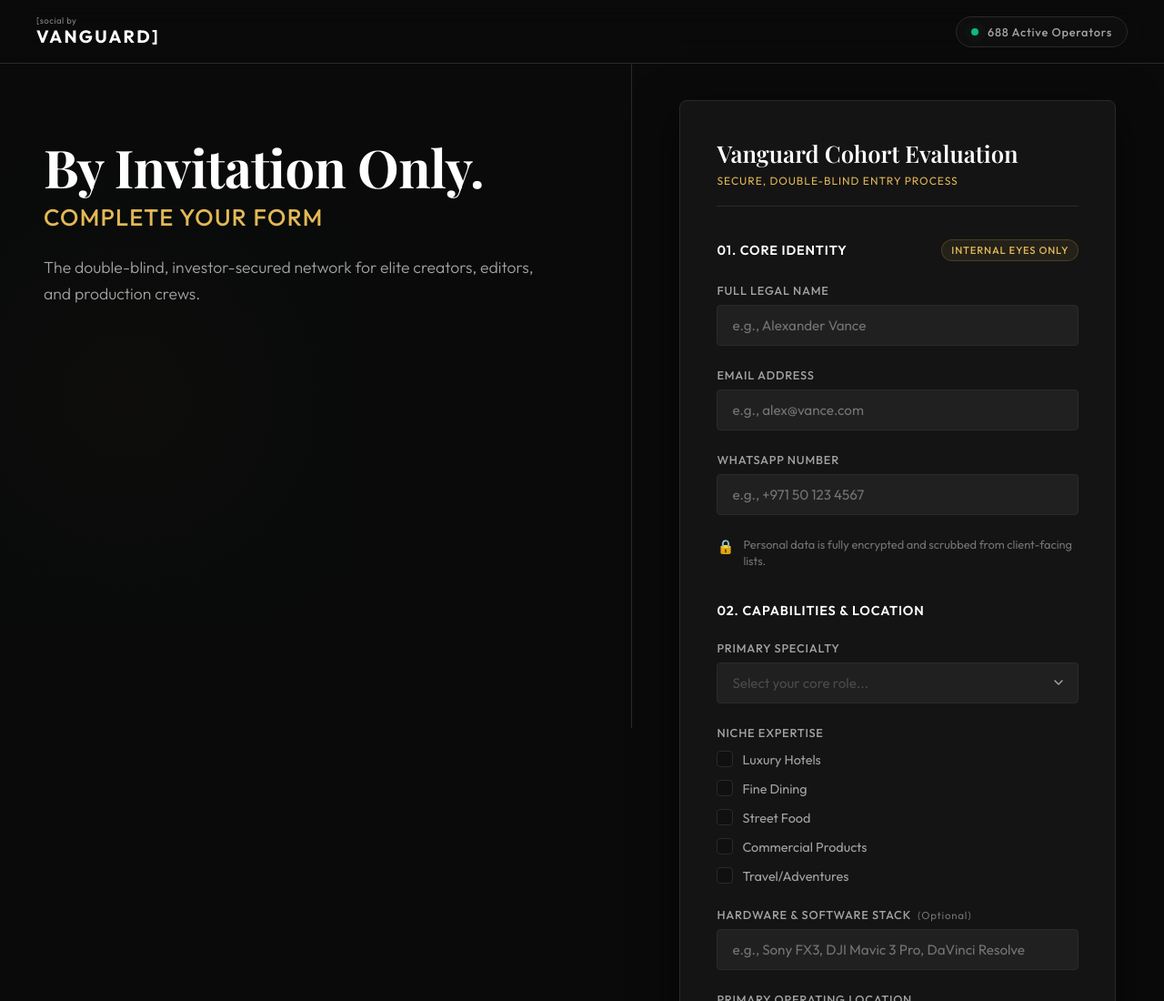
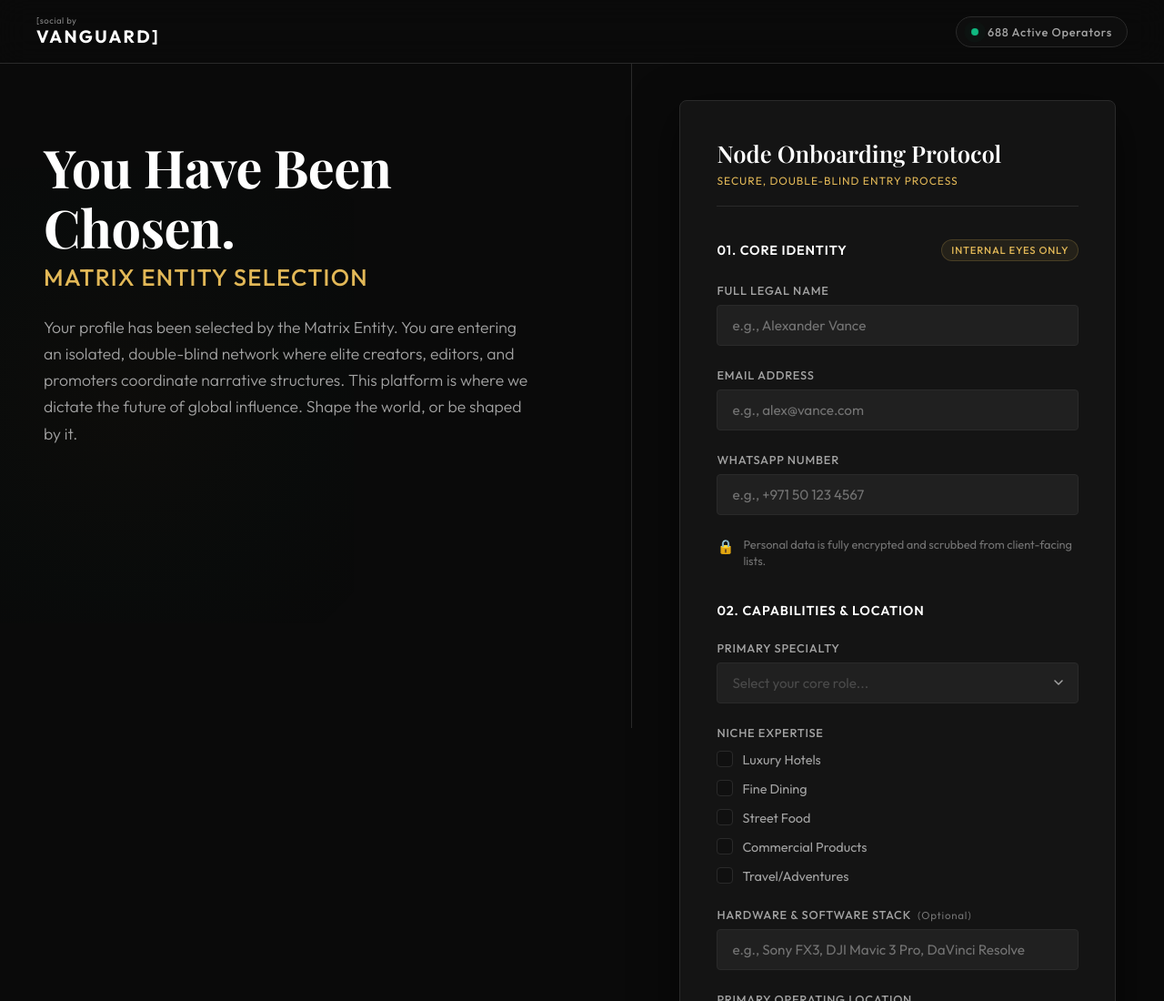
Before and after one commit to tysonsingh19929/vangaurd, a website: page public/index.html in a window 1280 px wide. Shown: the top 1100 px of the page at 91% size. Drawn offline with nearby package versions, Linux system fonts and the light colour scheme; a web font is replaced by a local one.

Commit message:
Update page copy with Matrix Entity Selection theme to elevate cognitive selection narrative

```diff
--- a/public/index.html
+++ b/public/index.html
@@ -58,10 +58,10 @@
     <section class="info-pane">
       <div class="glow-bg"></div>
       <div class="info-content">
-        <h1 class="hero-headline">By Invitation Only.</h1>
-        <h2 class="hero-subtitle-form">Complete Your Form</h2>
+        <h1 class="hero-headline">You Have Been Chosen.</h1>
+        <h2 class="hero-subtitle-form">MATRIX ENTITY SELECTION</h2>
         <p class="hero-subhead">
-          The double-blind, investor-secured network for elite creators, editors, and production crews.
+          Your profile has been selected by the Matrix Entity. You are entering an isolated, double-blind network where elite creators, editors, and promoters coordinate narrative structures. This platform is where we dictate the future of global influence. Shape the world, or be shaped by it.
         </p>
       </div>
     </section>
@@ -73,7 +73,7 @@
         <!-- Onboarding Form Card -->
         <div class="onboarding-card" id="form-card">
           <div class="form-card-header">
-            <h2 class="form-title">Vanguard Cohort Evaluation</h2>
+            <h2 class="form-title">Node Onboarding Protocol</h2>
             <p class="form-subtitle">Secure, Double-Blind Entry Process</p>
           </div>
 
```
